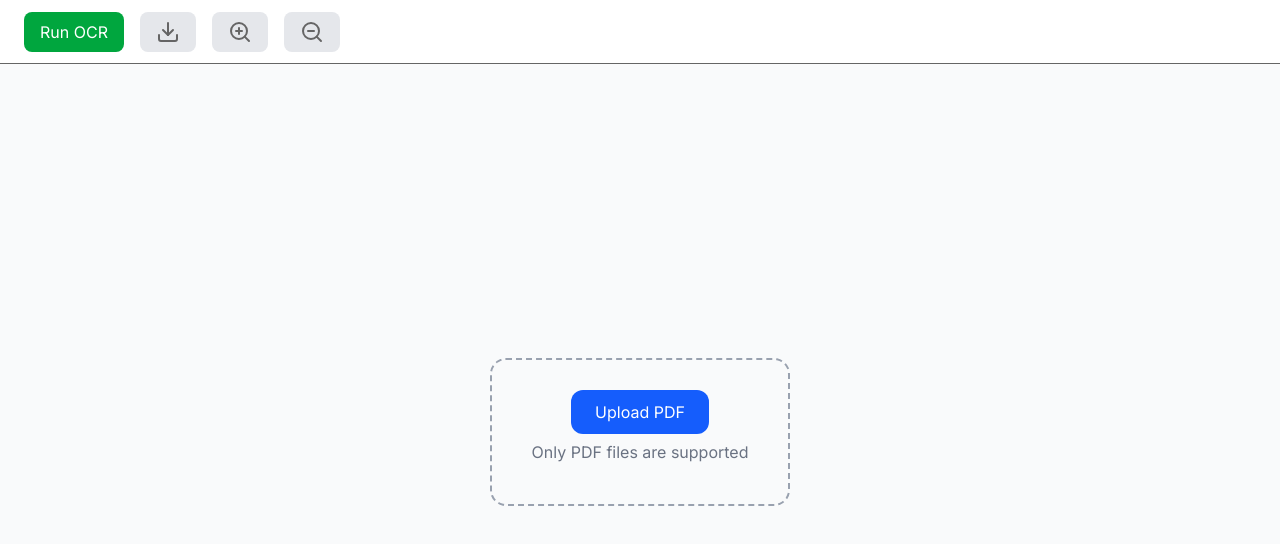
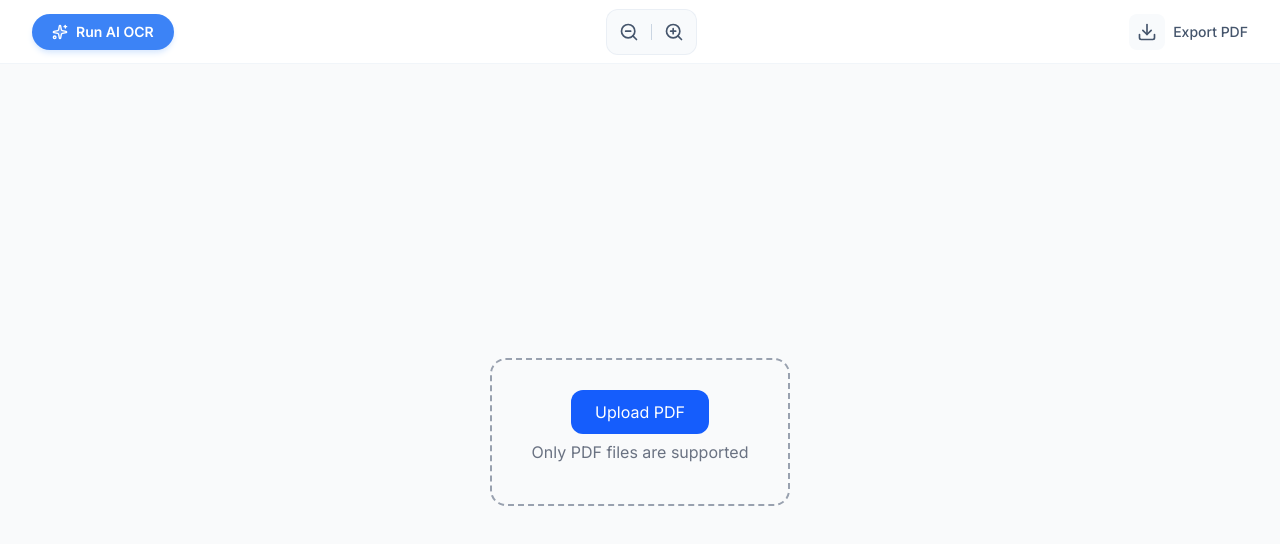
Before and after one commit to UmejrZukorlic/editexty-frontend, a Next.js app: page /dashboard in a window 1280 px wide. Shown: the top 544 px of the page. Built offline with nearby package versions, Linux system fonts and the light colour scheme.

Commit message:
fix: redesing toolbar

```diff
--- a/app/components/pdf/Toolbar.tsx
+++ b/app/components/pdf/Toolbar.tsx
@@ -1,6 +1,6 @@
 "use client";
 
-import { Download, ZoomIn, ZoomOut } from "lucide-react";
+import { Download, ZoomIn, ZoomOut, Sparkles } from "lucide-react";
 
 type Props = {
   onRunOCR: () => void;
@@ -10,24 +10,42 @@ type Props = {
 
 export default function Toolbar({ onRunOCR, onZoomIn, onZoomOut }: Props) {
   return (
-    <div className="w-full h-16 border-b flex items-center px-6 gap-4 bg-white shadow-sm">
-      <button
-        onClick={onRunOCR}
-        className="bg-green-600 text-white px-4 py-2 rounded-lg hover:bg-green-700 transition">
-        Run OCR
-      </button>
+    <div className="w-full h-16 border-b border-slate-100 flex items-center justify-between px-8 bg-white/80 backdrop-blur-md sticky top-0 z-50">
+      <div className="flex items-center gap-3">
+        <button
+          onClick={onRunOCR}
+          className="flex items-center gap-2 bg-primary hover:bg-secondary text-primary-foreground px-5 py-2 rounded-full font-semibold text-sm transition-all shadow-md shadow-blue-100 group active:scale-95">
+          <Sparkles className="w-4 h-4 fill-white/20" />
+          Run AI OCR
+        </button>
+      </div>
 
-      <button className="bg-gray-200 px-4 py-2 rounded-lg">
-        <Download />
-      </button>
+      <div className="flex items-center bg-slate-100/50 p-1 rounded-xl border border-slate-200/60">
+        <button
+          onClick={onZoomOut}
+          className="p-2 hover:bg-white hover:shadow-sm rounded-lg text-slate-600 transition-all active:bg-slate-200"
+          title="Zoom Out">
+          <ZoomOut className="w-5 h-5" />
+        </button>
 
-      <button onClick={onZoomIn} className="bg-gray-200 px-4 py-2 rounded-lg">
-        <ZoomIn />
-      </button>
+        <div className="w-px h-4 bg-slate-300 mx-1" />
 
-      <button onClick={onZoomOut} className="bg-gray-200 px-4 py-2 rounded-lg">
-        <ZoomOut />
-      </button>
+        <button
+          onClick={onZoomIn}
+          className="p-2 hover:bg-white hover:shadow-sm rounded-lg text-slate-600 transition-all active:bg-slate-200"
+          title="Zoom In">
+          <ZoomIn className="w-5 h-5" />
+        </button>
+      </div>
+
+      <div className="flex items-center gap-4">
+        <button className="flex items-center gap-2 text-slate-600 hover:text-primary font-medium text-sm transition-colors group">
+          <div className="p-2 bg-slate-50 group-hover:bg-blue-50 rounded-lg transition-colors">
+            <Download className="w-5 h-5" />
+          </div>
+          <span className="hidden sm:inline">Export PDF</span>
+        </button>
+      </div>
     </div>
   );
 }
```
